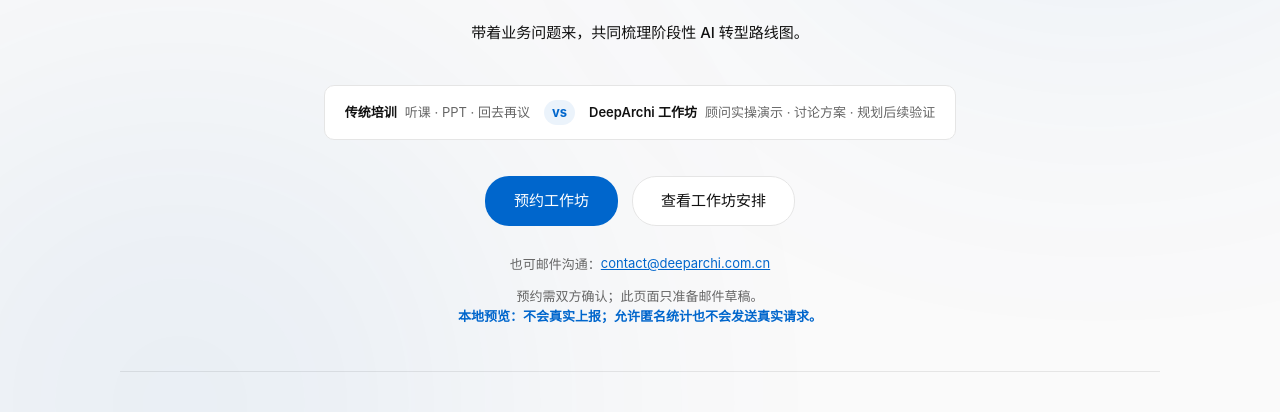
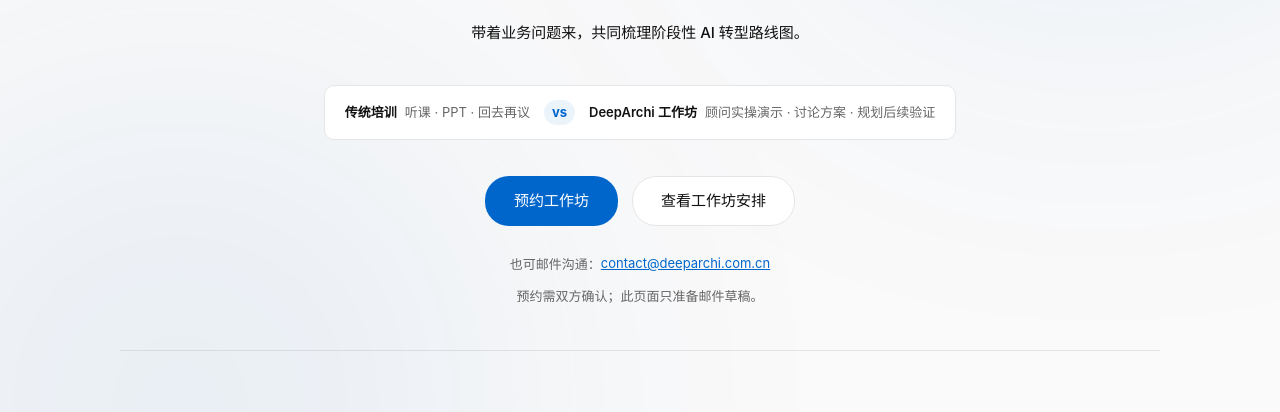
Before and after one commit to deeparchi-ai/deeparchi-ai.github.io, a plain HTML site: page workshop/index.html in a window 1280 px wide. Shown: the part 357-769 px from the top of the page. Drawn offline with Linux system fonts and the light colour scheme.

Commit message:
fix(workshop): hide preview-only status copy

```diff
--- a/workshop/index.html
+++ b/workshop/index.html
@@ -313,7 +313,7 @@
     <a href="#curriculum" class="btn btn-secondary">查看工作坊安排</a>
   </div>
   <p class="email-fallback">也可邮件沟通：<a href="mailto:contact@deeparchi.com.cn">contact@deeparchi.com.cn</a><br>预约需双方确认；此页面只准备邮件草稿。</p>
-  <p class="small" id="preview-status" role="status">本地预览默认拒绝匿名统计，不会真实上报。</p>
+  <p class="small" id="preview-status" role="status" hidden></p>
   <noscript><p class="small">JavaScript 已禁用，可阅读全部工作坊内容并通过邮件沟通需求。</p></noscript>
 </section>
 
@@ -634,7 +634,7 @@ function createSignals(rawConfig, {navigatorLike = {}, isTest = false, local = f
     available,
     status: () => {
       const status = !config ? rawConfig == null ? '匿名统计未连接，未收集事件。' : '统计配置无法读取或无效，已关闭；未收集事件。' : !config.enabled ? '匿名统计未连接，未收集事件。' : blocked() ? '已尊重 DNT/GPC，匿名统计关闭。' : consent ? '已允许匿名统计，可随时关闭。' : '匿名统计未获同意，未收集事件。';
-      return (isTest || local ? '内部测试 / 本地预览：不会真实上报。' : '') + status;
+      return (isTest ? '内部测试：事件只写入显式注入的测试函数。' : '') + status;
     },
     setConsent(value) { consent = available() && value === true; if (!consent) { session = undefined; sent.clear(); } },
     async track(fields) {
@@ -696,10 +696,11 @@ function mailDraft({source, problem, result = '', constraints = ''}) {
     $('#analytics-status').textContent = signals.status();
     $('#consent-allow').disabled = !signals.available();
   };
-  $('#preview-status').textContent = isTest
-    ? '内部测试：不会真实上报。仅显式注入测试函数时记录测试事件，不代表真实上报。'
-    : local ? '本地预览：不会真实上报；允许匿名统计也不会发送真实请求。'
-    : '正式域名环境：默认拒绝，仅明确同意且未启用 DNT/GPC 后可发送匿名交互统计。';
+  if (isTest) {
+    const preview = $('#preview-status');
+    preview.textContent = '内部测试：仅显式注入测试函数时记录测试事件。';
+    preview.hidden = false;
+  }
   $('#analytics-options').hidden = false;
   $('#consent-allow').addEventListener('click', () => { signals.setConsent(true); renderConsent(); });
   $('#consent-withdraw').addEventListener('click', () => { signals.setConsent(false); renderConsent(); });
```
